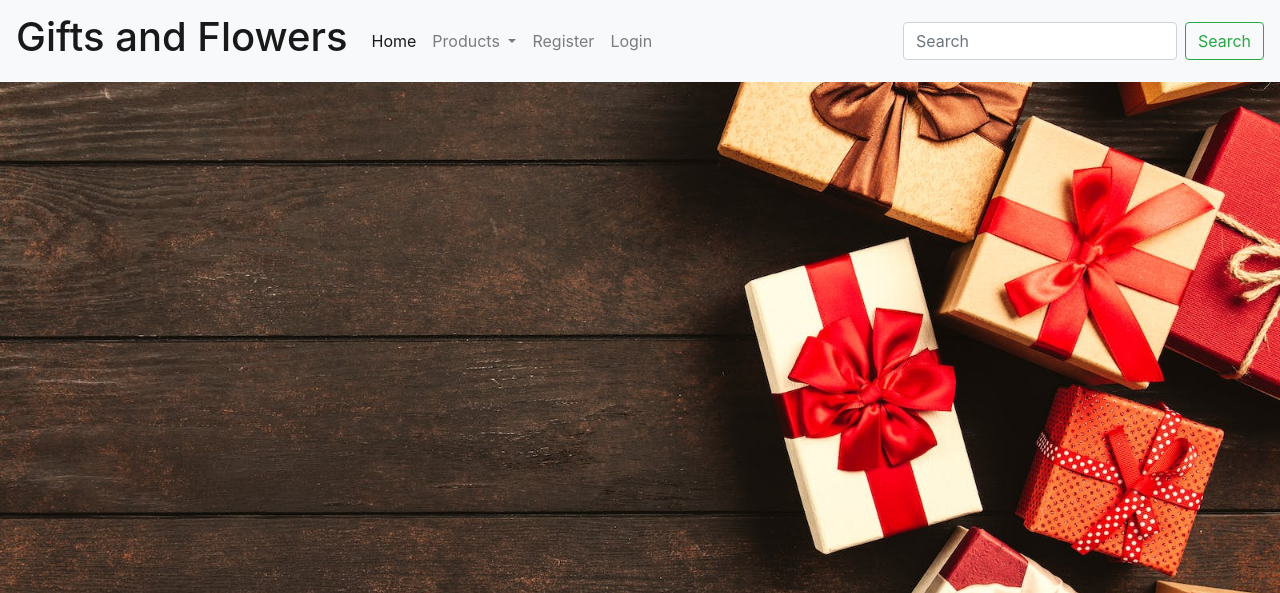
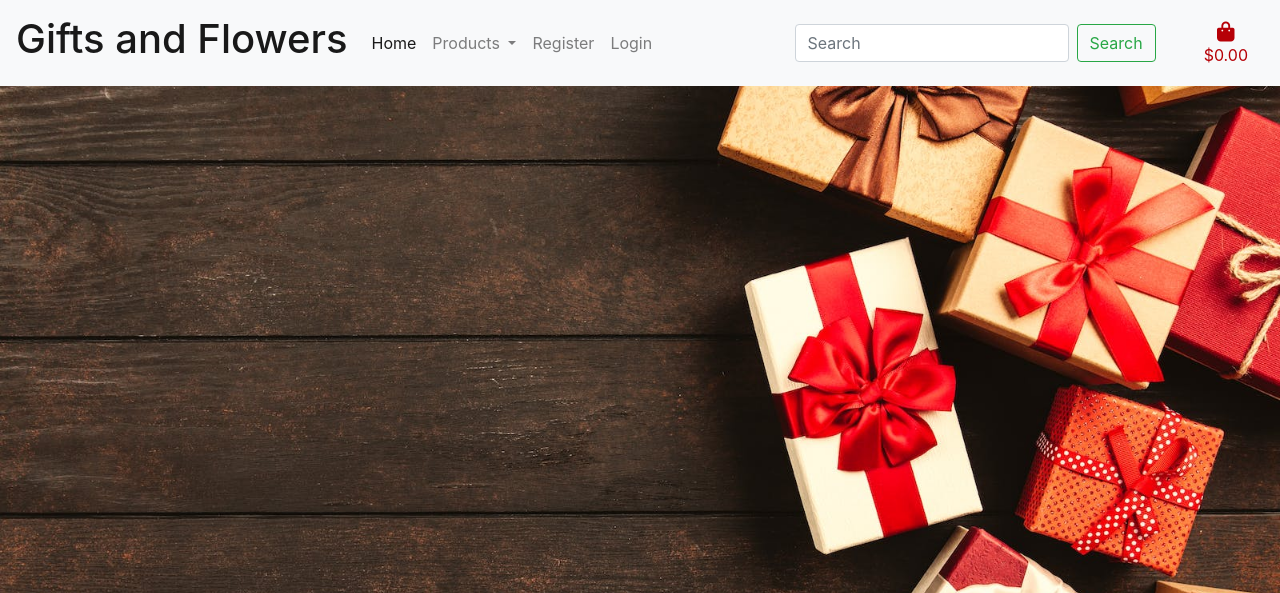
Before and after one commit to Adriele-lima/Gifts-and-Flowers, a Django app: page / in a window 1280 px wide. Shown: the top 593 px of the page. Run offline with Django 3.2, Linux system fonts and the light colour scheme; some libraries are stand-ins or nearby versions.

Commit message:
Adding shopping bag to navbar

```diff
--- a/static/css/style.css
+++ b/static/css/style.css
@@ -9,3 +9,7 @@
     height: 100vh;
     margin: 0 !important;
 }
+
+.bag-navbar {
+    color: #b60007;
+}
--- a/templates/base.html
+++ b/templates/base.html
@@ -59,10 +59,30 @@
               </li>
             {% endif %}
           </ul>
-          <form class="d-flex">
-            <input class="form-control mr-2" type="search" placeholder="Search" aria-label="Search">
-            <button class="btn btn-outline-success" type="submit">Search</button>
-          </form>
+        </div>
+        <div class="row navbar">
+          <div class="col">
+            <form class="d-flex navbar navbar-expand-lg navbar-light bg-light">
+              <input class="form-control mr-2" type="search" placeholder="Search" aria-label="Search">
+              <button class="btn btn-outline-success" type="submit">Search</button>
+            </form>
+          </div>
+        </div>
+        <div class="row navbar">
+          <div class="col">
+            <a href="#">
+              <div class="text-center bag-navbar">
+                <div><i class="fas fa-shopping-bag fa-lg"></i></div>
+                <p class="my-0">
+                  {% if grand_total %}
+                    ${{ grand_total|floatformat:2 }}
+                  {% else %}
+                    $0.00
+                  {% endif %}
+                </p>
+              </div>
+            </a>
+          </div>
         </div>
       </nav>
     </header>
```
